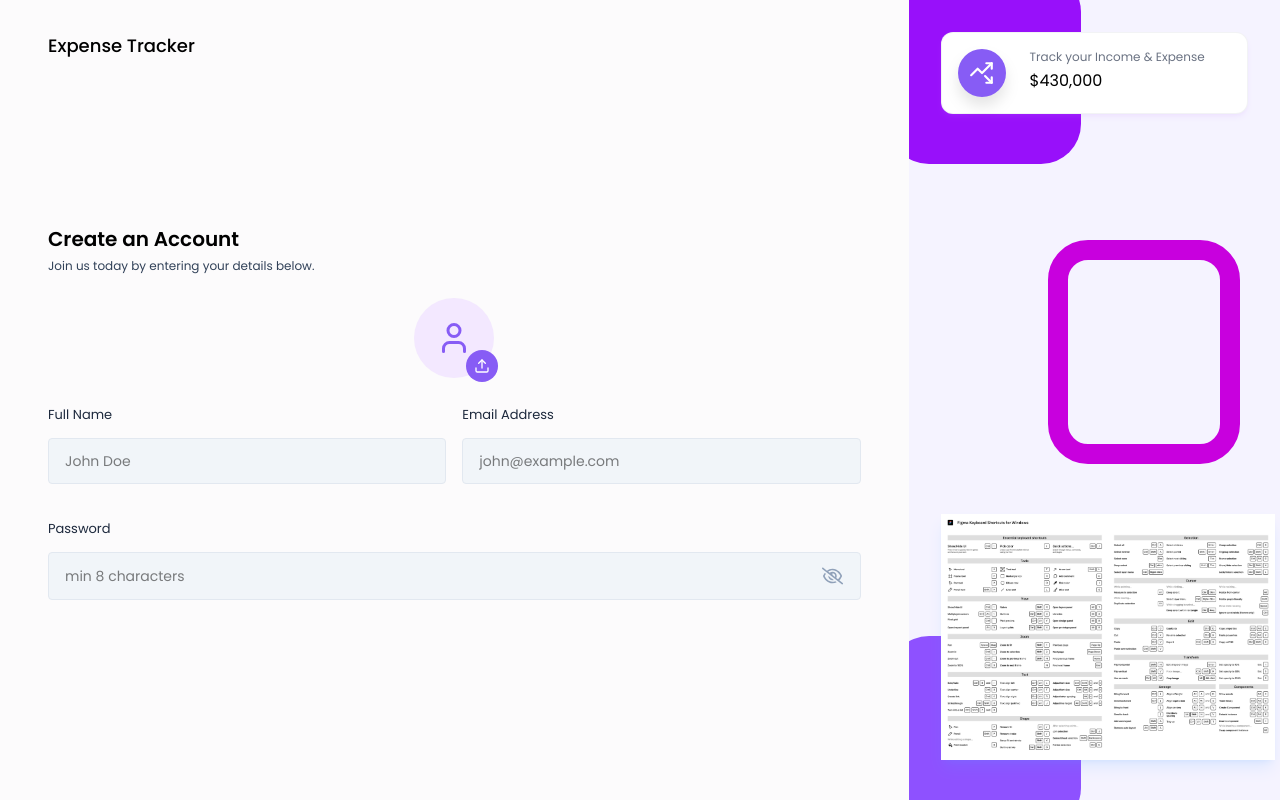
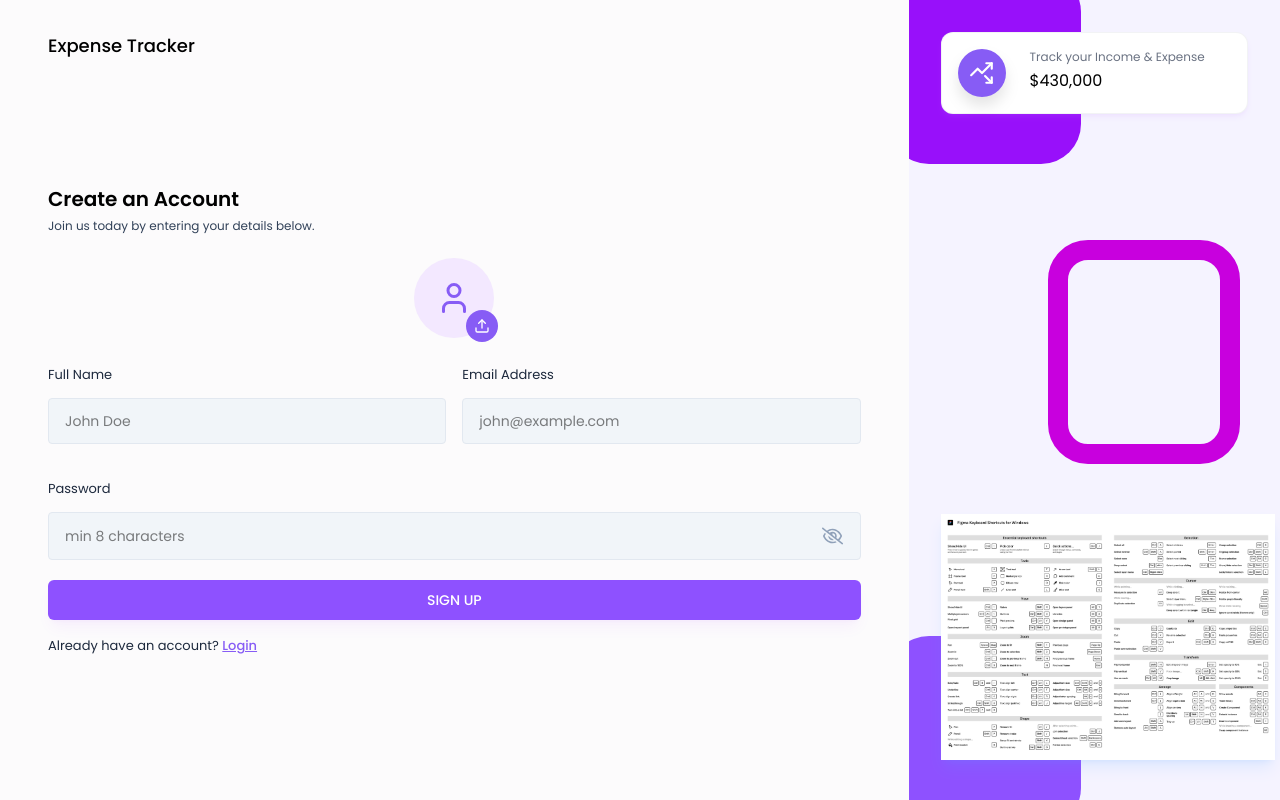
Before and after one commit to arunav999/Expense_Tracker-frontend, a React (Vite) app: page /signUp in a window 1280 px wide. Built offline with nearby package versions, Linux system fonts and the light colour scheme.

Commit message:
completed the sig up page

```diff
--- a/src/pages/Auth/SignUp.jsx
+++ b/src/pages/Auth/SignUp.jsx
@@ -15,7 +15,28 @@
 
   const [error, setError] = useState(null);
 
-  const handleSignUp = async (e) => {};
+  const handleSignUp = async (e) => {
+    e.preventDefault();
+
+    let profileImageUrl = "";
+
+    if (!fullName) {
+      setError("Please enter your name");
+      return;
+    }
+
+    if (!validateEmail(email)) {
+      setError("Please enter a valid email address");
+      return;
+    }
+
+    if (!password) {
+      setError("Please enter the password");
+      return;
+    }
+
+    setError("");
+  };
   return (
     <>
       <AuthLayout>
@@ -59,6 +80,19 @@
                 />
               </div>
             </div>
+
+            {error && <p className="text-red-500 text-xs pb-2.5">{error}</p>}
+
+            <button type="submit" className="btn-primary">
+              SIGN UP
+            </button>
+
+            <p className="text-[13px] text-slate-800 mt-3">
+              Already have an account?{" "}
+              <Link className="font-medium text-primary underline" to="/login">
+                Login
+              </Link>
+            </p>
           </form>
         </div>
       </AuthLayout>
```
